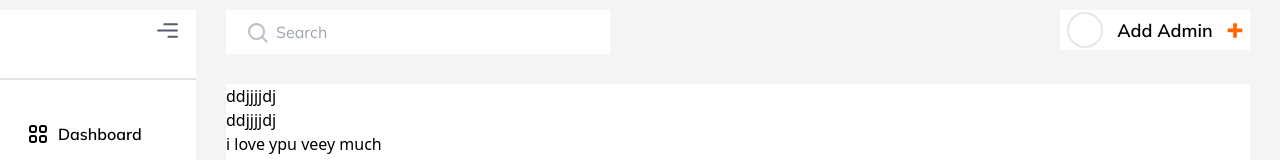
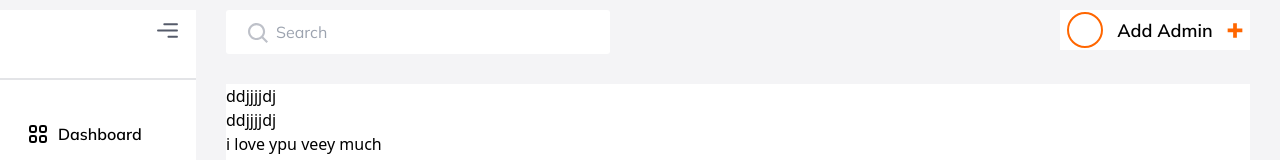
Before and after one commit to chipingo42/Riders, a React (Create React App) app: page / in a window 1280 px wide. Shown: the top 160 px of the page. Built offline with nearby package versions, Linux system fonts and the light colour scheme.

Commit message:
rechecking

```diff
--- a/src/Componets/MainDahbord.jsx
+++ b/src/Componets/MainDahbord.jsx
@@ -10,10 +10,10 @@ const MainDahbord = () => {
               <path d="M8.55295 17.1059C10.4506 17.1055 12.2936 16.4702 13.7884 15.3012L18.4883 20.0011L20 18.4893L15.3002 13.7895C16.4698 12.2945 17.1054 10.4511 17.1059 8.55295C17.1059 3.83707 13.2688 0 8.55295 0C3.83707 0 0 3.83707 0 8.55295C0 13.2688 3.83707 17.1059 8.55295 17.1059ZM8.55295 2.13824C12.0907 2.13824 14.9677 5.01523 14.9677 8.55295C14.9677 12.0907 12.0907 14.9677 8.55295 14.9677C5.01523 14.9677 2.13824 12.0907 2.13824 8.55295C2.13824 5.01523 5.01523 2.13824 8.55295 2.13824Z" fill="#BEC1C9"/>
             </svg>
           </label>
-          <input id='search' type="text" placeholder='Search' className=' w-[30vw] bg-white  pl-[50px] py-[10px] px-[50px] text-[#BEC1C9] placeholder:font-Mulish placeholder:font-[400] placeholder:text-[16px] placeholder:leading-[20px] '/>
+          <input id='search' type="text" placeholder='Search' className=' w-[30vw] bg-white rounded-[3px]  pl-[50px] py-[10px] px-[50px] text-[#BEC1C9] placeholder:font-Mulish placeholder:font-[400] placeholder:text-[16px] placeholder:leading-[20px] '/>
         </form>
         <div className='flex justify-evenly space-x-2 items-center w-[190px] h-[40px] bg-white mt-[10px]'>
-          <div className=' w-[36px] h-[36px] border-2 broder-[#FF6600] rounded-full'></div>
+          <div className=' w-[36px] h-[36px] border-2 border-[#FF6600] rounded-full '></div>
           <h2 className=' font-Mulish font-[600] text-[18px] text-[#000000] '>Add Admin</h2>
           <div>
             <svg width="16" height="15" viewBox="0 0 16 15" fill="none" xmlns="http://www.w3.org/2000/svg">
```
